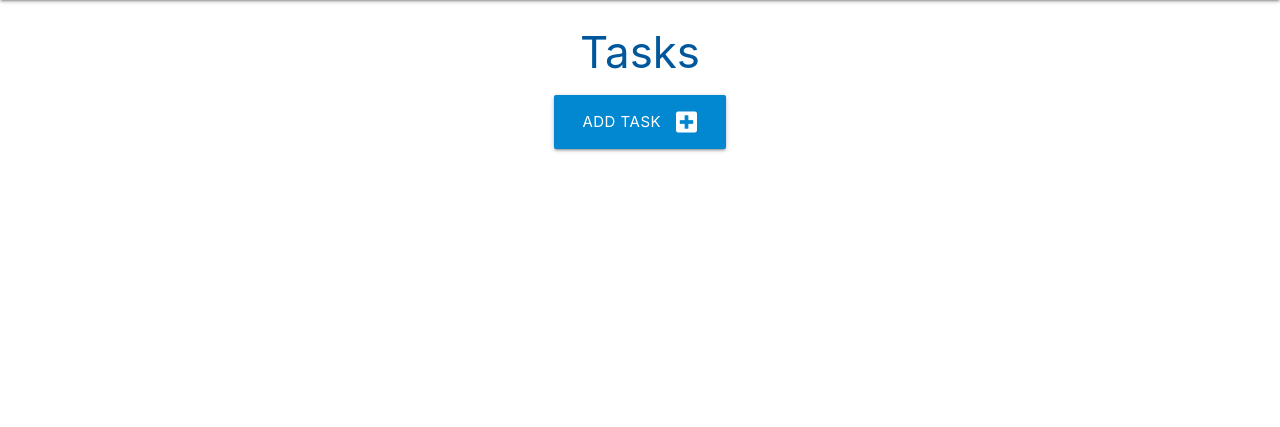
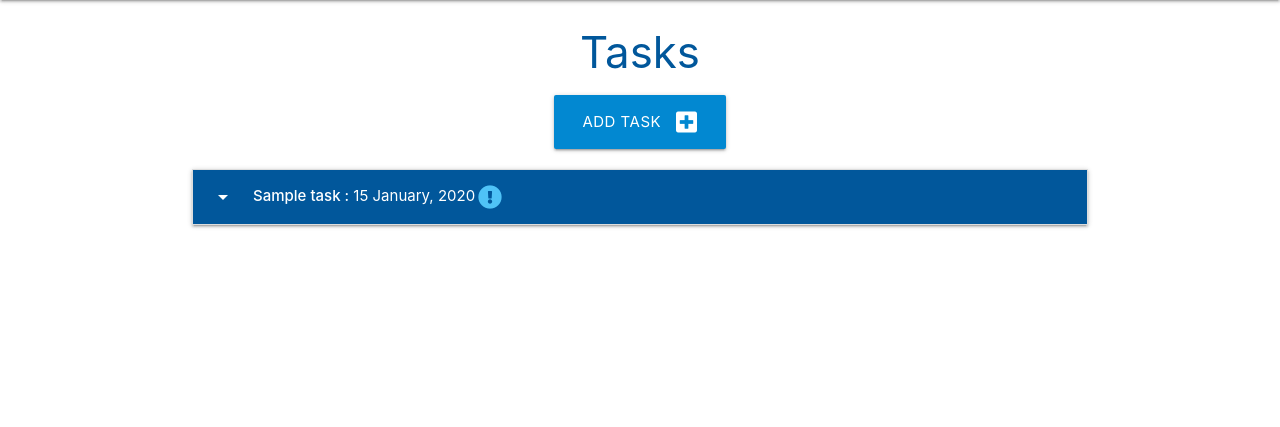
Before and after one commit to davewatters/taskmanager-app, a Flask app: page / in a window 1280 px wide. Shown: the part 64-491 px from the top of the page. Run offline with Flask 2, Linux system fonts and the light colour scheme; tables that the repository leaves empty hold one stand-in row (values such as "Sample post").

Commit message:
feat: add display tasks

```diff
--- a/taskmanager/routes.py
+++ b/taskmanager/routes.py
@@ -5,7 +5,8 @@ from taskmanager.models import Category, Task
 
 @app.route("/")
 def home():
-    return render_template("tasks.html")
+    tasks = list(Task.query.order_by(Task.due_date).all())
+    return render_template("tasks.html", tasks=tasks)
 
 
 @app.route("/categories")
@@ -29,10 +30,6 @@ def add_category():
 @app.route("/edit_category/<int:category_id>", methods=["GET", "POST"])
 def edit_category(category_id):
     category = Category.query.get_or_404(category_id)
-    # if request.method == "POST":
-    #     db.session.update(category)
-    #     db.session.commit()
-    #     return redirect(url_for("categories"))
     if request.method == "POST":
         category.category_name = request.form.get("category_name")
         db.session.commit()
@@ -63,5 +60,5 @@ def add_task():
         )
         db.session.add(task)
         db.session.commit()
-        return redirect(url_for("add_task"))
+        return redirect(url_for("home"))
     return render_template("add_task.html", categories=categories)
--- a/taskmanager/static/js/script.js
+++ b/taskmanager/static/js/script.js
@@ -2,12 +2,10 @@ document.addEventListener("DOMContentLoaded", function() {
   // sidenav initialization
   let sidenav = document.querySelectorAll(".sidenav");
   M.Sidenav.init(sidenav);
-});
 
-// Modal to confirm delete category
-document.addEventListener('DOMContentLoaded', function() {
-  var elems = document.querySelectorAll('.modal');
-  var instances = M.Modal.init(elems);
+  // Modal init
+  var modals = document.querySelectorAll('.modal');
+  var instances = M.Modal.init(modals);
 
   // datepicker initialization
   let datepicker = document.querySelectorAll(".datepicker");
@@ -19,4 +17,10 @@ M.Datepicker.init(datepicker, {
   // select initialization
   let selects = document.querySelectorAll("select");
   M.FormSelect.init(selects);
+
+  // collapsible initialisation for home screen > tasks list
+  var collapsibles = document.querySelectorAll('.collapsible');
+  var instances = M.Collapsible.init(collapsibles, {
+    accordion: true
   });
+});
--- a/taskmanager/templates/base.html
+++ b/taskmanager/templates/base.html
@@ -5,11 +5,15 @@
     <meta charset="UTF-8">
     <meta http-equiv="X-UA-Compatible" content="IE=edge">
     <meta name="viewport" content="width=device-width, initial-scale=1.0">
+    <!-- Fontawesome -->
     <link rel="stylesheet" href="https://cdnjs.cloudflare.com/ajax/libs/font-awesome/5.15.3/css/all.min.css"
         integrity="sha512-iBBXm8fW90+nuLcSKlbmrPcLa0OT92xO1BIsZ+ywDWZCvqsWgccV3gFoRBv0z+8dLJgyAHIhR35VZc2oM/gI1w=="
         crossorigin="anonymous" referrerpolicy="no-referrer">
+    <!-- Materialize -->
     <link rel="stylesheet" href="https://cdnjs.cloudflare.com/ajax/libs/materialize/1.0.0/css/materialize.min.css"
         type="text/css">
+    <link href="https://fonts.googleapis.com/icon?family=Material+Icons" rel="stylesheet">
+    <!-- Custom CSS -->
     <link rel="stylesheet" href="{{ url_for('static', filename='css/style.css') }}" type="text/css">
     <title>Task Manager</title>
 </head>
--- a/taskmanager/templates/tasks.html
+++ b/taskmanager/templates/tasks.html
@@ -11,21 +11,25 @@
   </div>
 </div>
 
-<!-- <div class="row card-panel grey lighten-3">
+<!-- display the list of tasks -->
+<!-- <div class="row card-panel grey lighten-3"> -->
+<div class="row">
   <ul class="collapsible">
-    <li>
-      <div class="collapsible-header"><i class="material-icons">filter_drama</i>First</div>
-      <div class="collapsible-body"><span>Lorem ipsum dolor sit amet.</span></div>
-    </li>
-    <li>
-      <div class="collapsible-header"><i class="material-icons">place</i>Second</div>
-      <div class="collapsible-body"><span>Lorem ipsum dolor sit amet.</span></div>
-    </li>
-    <li>
-      <div class="collapsible-header"><i class="material-icons">whatshot</i>Third</div>
-      <div class="collapsible-body"><span>Lorem ipsum dolor sit amet.</span></div>
-    </li>
-  </ul>
-</div> -->
-
+      {% for task in tasks %}
+      <li>
+        <div class="collapsible-header white-text light-blue darken-4">
+          <i class="material-icons">arrow_drop_down</i>
+          <strong>{{ task.task_name }} :</strong> &nbsp;{{ task.due_date.strftime("%d %B, %Y") }}
+          {% if task.is_urgent == True %}
+            <i class="fas fa-exclamation-circle light-blue-text text-lighten-2"></i>
+          {% endif %}
+        </div>
+        <div class="collapsible-body">
+          <strong>{{ task.category }}</strong>
+          <p>{{ task.task_description }}</p>
+          </div>
+      </li>
+      {% endfor %}
+    </ul>
+  </div>
 {% endblock %}
```
Lines whose indentation alone changed are shown as unchanged.
